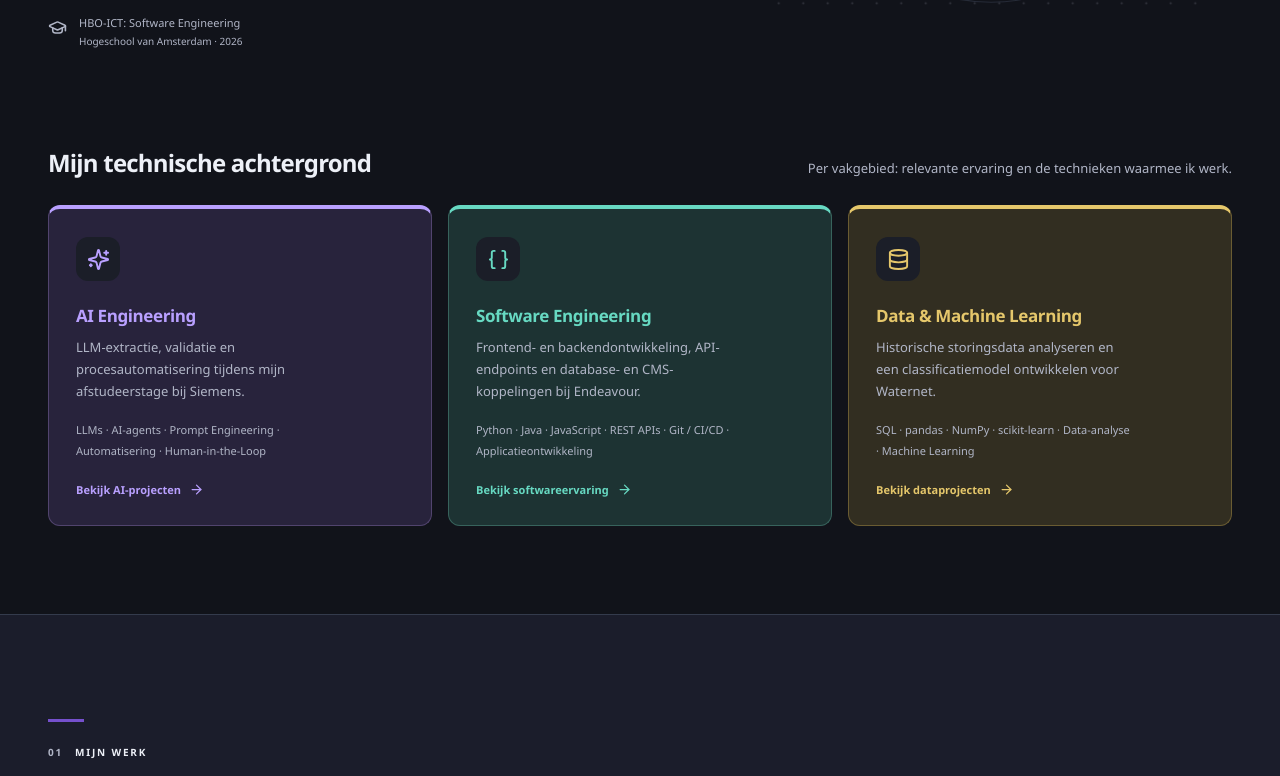
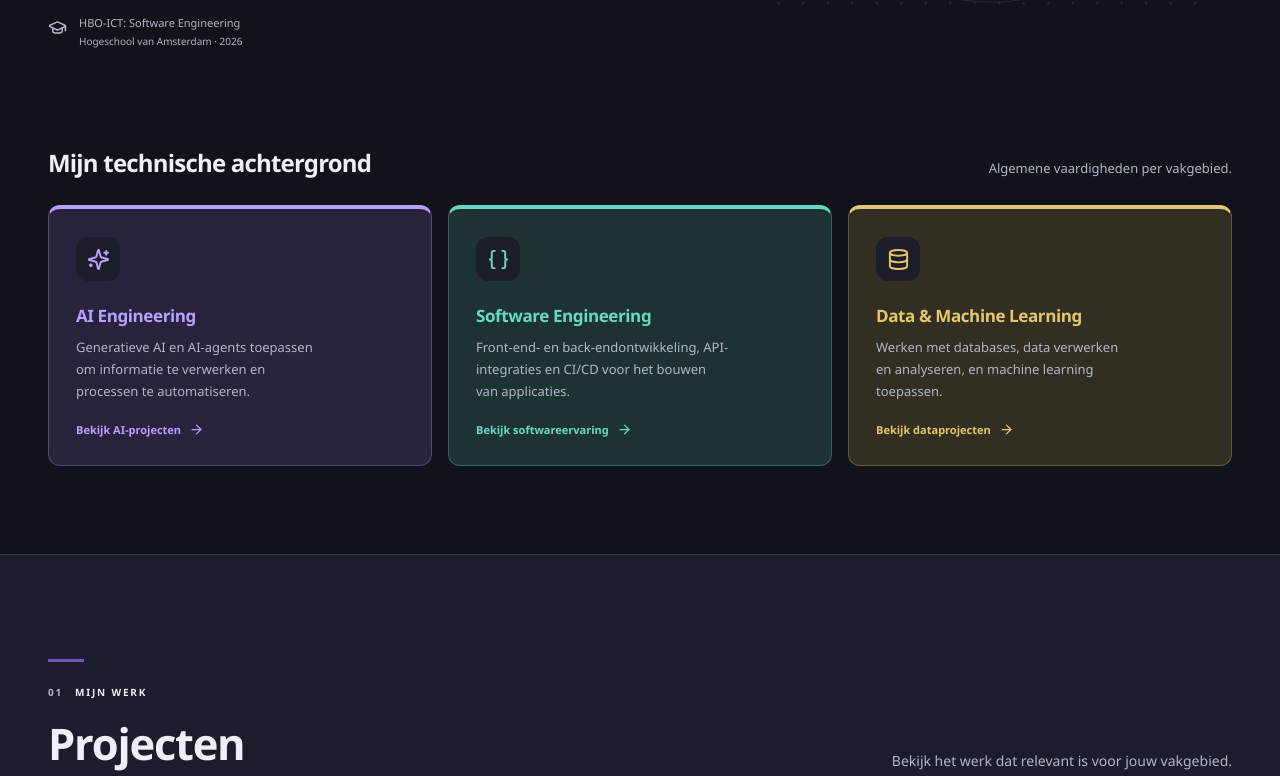
Before and after one commit to Kaan-Bas/portfolio, a React (Vite) app: page / in a window 1280 px wide. Shown: the part 583-1359 px from the top of the page. Built offline with nearby package versions, Linux system fonts and the light colour scheme; a web font is replaced by a local one.

Commit message:
feat: change technical background section to describe the experience better

```diff
--- a/src/data/portfolio.ts
+++ b/src/data/portfolio.ts
@@ -61,27 +61,24 @@ export const pillars = [
     number: '01',
     title: 'AI Engineering',
     description:
-      'LLM-extractie, validatie en procesautomatisering tijdens mijn afstudeerstage bij Siemens.',
+      'Generatieve AI en AI-agents toepassen om informatie te verwerken en processen te automatiseren.',
     linkLabel: 'Bekijk AI-projecten',
-    skills: ['LLMs', 'AI-agents', 'Prompt Engineering', 'Automatisering', 'Human-in-the-Loop'],
   },
   {
     id: 'software',
     number: '02',
     title: 'Software Engineering',
     description:
-      'Frontend- en backendontwikkeling, API-endpoints en database- en CMS-koppelingen bij Endeavour.',
+      'Front-end- en back-endontwikkeling, API-integraties en CI/CD voor het bouwen van applicaties.',
     linkLabel: 'Bekijk softwareervaring',
-    skills: ['Python', 'Java', 'JavaScript', 'REST APIs', 'Git / CI/CD', 'Applicatieontwikkeling'],
   },
   {
     id: 'data',
     number: '03',
     title: 'Data & Machine Learning',
     description:
-      'Historische storingsdata analyseren en een classificatiemodel ontwikkelen voor Waternet.',
+      'Werken met databases, data verwerken en analyseren, en machine learning toepassen.',
     linkLabel: 'Bekijk dataprojecten',
-    skills: ['SQL', 'pandas', 'NumPy', 'scikit-learn', 'Data-analyse', 'Machine Learning'],
   },
 ] as const
 
--- a/src/pages/Home.tsx
+++ b/src/pages/Home.tsx
@@ -39,7 +39,7 @@ export default function Home() {
         <div className="hero-copy">
           <p className="eyebrow hero-eyebrow">
             <span className="status-dot" />
-            Open voor een startende engineeringfunctie
+            Open voor een startende functie
           </p>
           <h1 id="hero-title">
             {profile.name}
@@ -70,7 +70,7 @@ export default function Home() {
       <section className="pillars-section container" aria-labelledby="pillars-title">
         <div className="pillar-intro">
           <h2 id="pillars-title">Mijn technische achtergrond</h2>
-          <p>Per vakgebied: relevante ervaring en de technieken waarmee ik werk.</p>
+          <p>Algemene vaardigheden per vakgebied.</p>
         </div>
         <div className="pillar-grid">
           {pillars.map((pillar, index) => {
@@ -82,7 +82,6 @@ export default function Home() {
                 </div>
                 <h3>{pillar.title}</h3>
                 <p>{pillar.description}</p>
-                <p className="pillar-skills">{pillar.skills.join(' · ')}</p>
                 <Link className="pillar-link" to={focusUrl(pillar.id)}>
                   {pillar.linkLabel}
                   <ArrowRight size={15} aria-hidden="true" />
--- a/src/styles.css
+++ b/src/styles.css
@@ -452,11 +452,6 @@ section[tabindex='-1']:focus {
   margin-top: 9px;
   margin-bottom: 0;
 }
-.pillar .pillar-skills {
-  font-size: 11px;
-  line-height: 1.9;
-  margin-top: 18px;
-}
 .pillar-link {
   display: inline-flex;
   align-items: center;
```
